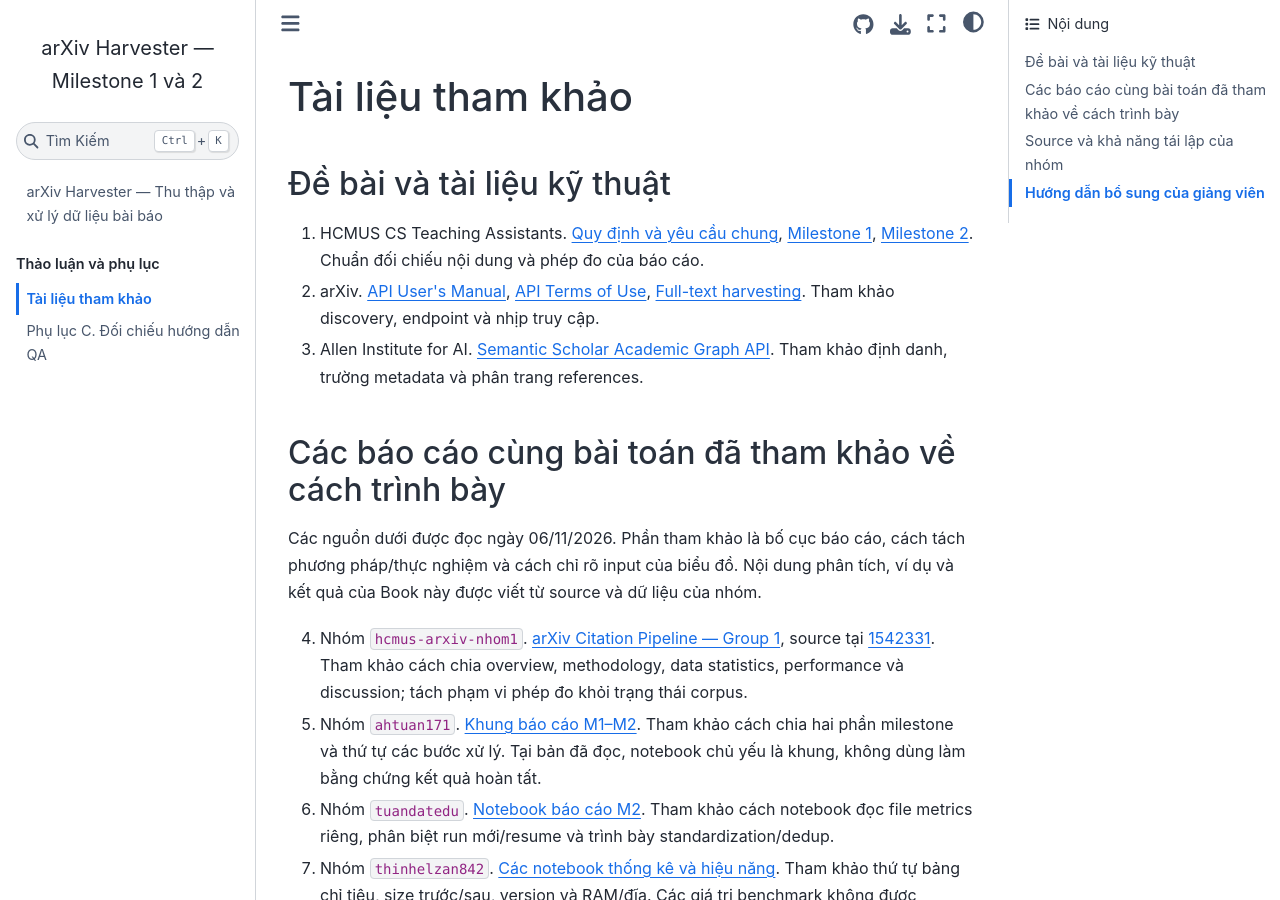
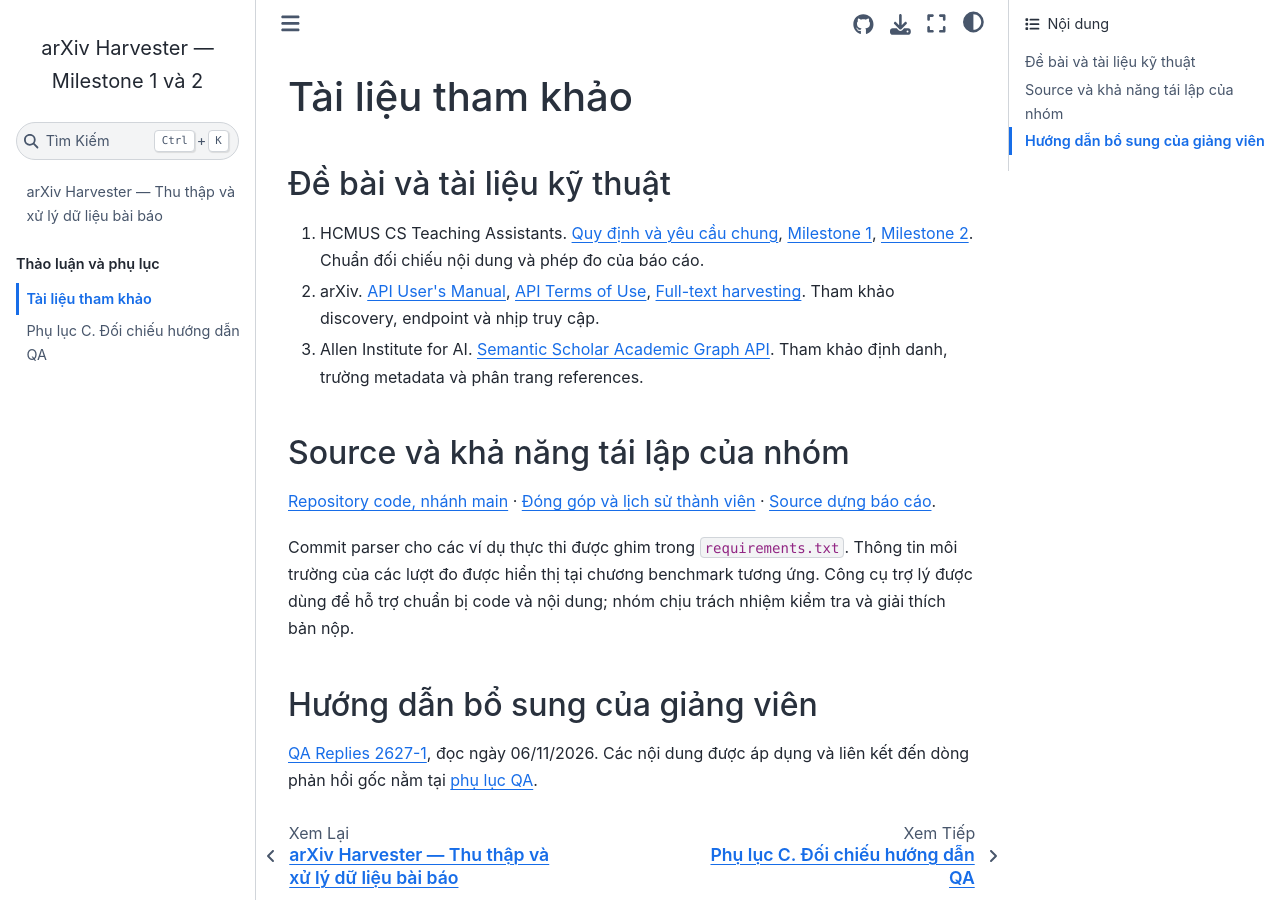
Before and after one commit to NguyenQuocDat06-AI/arxiv-harvester-book, a Jupyter Book: the page built from chapters/11_references.md, in a window 1280 px wide and 900 px high. Built offline with Jupyter Book 1.0.4 settings and Sphinx 7.4.7 and the Sphinx Book theme 1.1.4, drawn with Linux system fonts in a browser that asks for light colours; pages that are not in the unit, such as notebooks, are missing from menus; some of the changed text lies outside the part shown.

Commit message:
docs: remove peer report layout references

```diff
--- a/chapters/11_references.md
+++ b/chapters/11_references.md
@@ -5,17 +5,6 @@
 1. HCMUS CS Teaching Assistants. [Quy định và yêu cầu chung](https://hcmus-cs-ta.github.io/lab-book/intro-ds/statement/), [Milestone 1](https://hcmus-cs-ta.github.io/lab-book/intro-ds/statement/crawling/), [Milestone 2](https://hcmus-cs-ta.github.io/lab-book/intro-ds/statement/parsing/). Chuẩn đối chiếu nội dung và phép đo của báo cáo.
 2. arXiv. [API User's Manual](https://info.arxiv.org/help/api/user-manual.html), [API Terms of Use](https://info.arxiv.org/help/api/tou.html), [Full-text harvesting](https://info.arxiv.org/help/bulk_data.html). Tham khảo discovery, endpoint và nhịp truy cập.
 3. Allen Institute for AI. [Semantic Scholar Academic Graph API](https://api.semanticscholar.org/api-docs/graph). Tham khảo định danh, trường metadata và phân trang references.
-
-## Các báo cáo cùng bài toán đã tham khảo về cách trình bày
-
-Các nguồn dưới được đọc ngày 06/11/2026. Phần tham khảo là bố cục báo cáo, cách tách
-phương pháp/thực nghiệm và cách chỉ rõ input của biểu đồ. Nội dung phân tích, ví dụ
-và kết quả của Book này được viết từ source và dữ liệu của nhóm.
-
-4. Nhóm `hcmus-arxiv-nhom1`. [arXiv Citation Pipeline — Group 1](https://hcmus-arxiv-nhom1.github.io/arxiv-book/), source tại [1542331](https://github.com/hcmus-arxiv-nhom1/arxiv-book/tree/1542331e3d7b8a7e5e0ad5f4ee9a082ed82a5208). Tham khảo cách chia overview, methodology, data statistics, performance và discussion; tách phạm vi phép đo khỏi trạng thái corpus.
-5. Nhóm `ahtuan171`. [Khung báo cáo M1–M2](https://github.com/ahtuan171/arXiv-Project/tree/dd076d4dbc86d7b8abad54cf9b9bd8abeab80f0e/book). Tham khảo cách chia hai phần milestone và thứ tự các bước xử lý. Tại bản đã đọc, notebook chủ yếu là khung, không dùng làm bằng chứng kết quả hoàn tất.
-6. Nhóm `tuandatedu`. [Notebook báo cáo M2](https://github.com/tuandatedu/arXir_project/blob/f2715ba852dd5992bbca3bf945ddfc4cad43fc8a/src/m2_parsing/report_m2.ipynb). Tham khảo cách notebook đọc file metrics riêng, phân biệt run mới/resume và trình bày standardization/dedup.
-7. Nhóm `thinhelzan842`. [Các notebook thống kê và hiệu năng](https://github.com/thinhelzan842/intro-ds-arxiv-project/tree/cb5a2905290acb11febb15a1f00851a77106212f/docs/milestone1). Tham khảo thứ tự bảng chỉ tiêu, size trước/sau, version và RAM/đĩa. Các giá trị benchmark không được chuyển sang báo cáo của nhóm.
 
 ## Source và khả năng tái lập của nhóm
 
```
